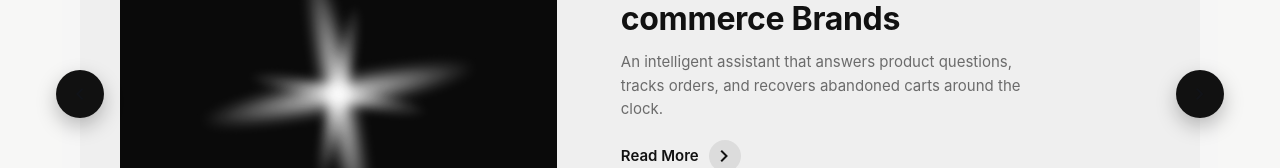
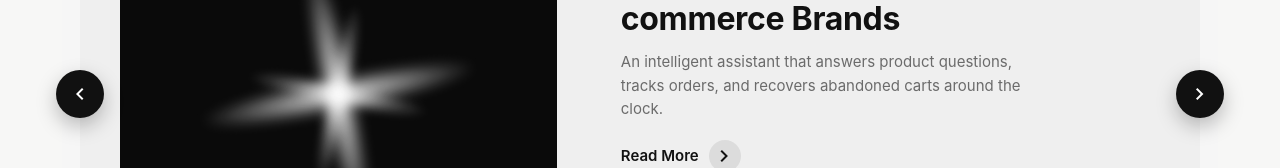
Before and after one commit to JamilurRahmanKhan/SalesFixr, a Next.js app: page /services in a window 1280 px wide. Shown: the part 384-552 px from the top of the page. Built offline with nearby package versions, Linux system fonts and the light colour scheme; a web font is replaced by a local one.

Commit message:
Fix invisible carousel nav arrows: set icon color to white

```diff
--- a/app/huly-landing.css
+++ b/app/huly-landing.css
@@ -633,7 +633,7 @@ a:focus-visible,button:focus-visible{outline:2px solid #86a3ff;outline-offset:4p
 .built-heading{margin:0 0 48px;text-align:center;font-size:clamp(40px,6vw,72px);font-weight:800;letter-spacing:-.03em;line-height:1.05;color:#111}
 
 .built-carousel{position:relative;max-width:1120px;margin:0 auto}
-.built-nav{position:absolute;top:50%;transform:translateY(-50%);width:48px;height:48px;border-radius:50%;background:#111;border:none;display:flex;align-items:center;justify-content:center;cursor:pointer;z-index:2;box-shadow:0 8px 20px rgba(0,0,0,.25);transition:transform .2s ease,background .2s ease}
+.built-nav{position:absolute;top:50%;transform:translateY(-50%);width:48px;height:48px;border-radius:50%;background:#111;border:none;display:flex;align-items:center;justify-content:center;cursor:pointer;z-index:2;box-shadow:0 8px 20px rgba(0,0,0,.25);transition:transform .2s ease,background .2s ease;color:#fff}
 .built-nav:hover{background:#2a2a2a;transform:translateY(-50%) scale(1.06)}
 .built-nav svg{width:20px;height:20px}
 .built-nav-prev{left:-24px}
```
